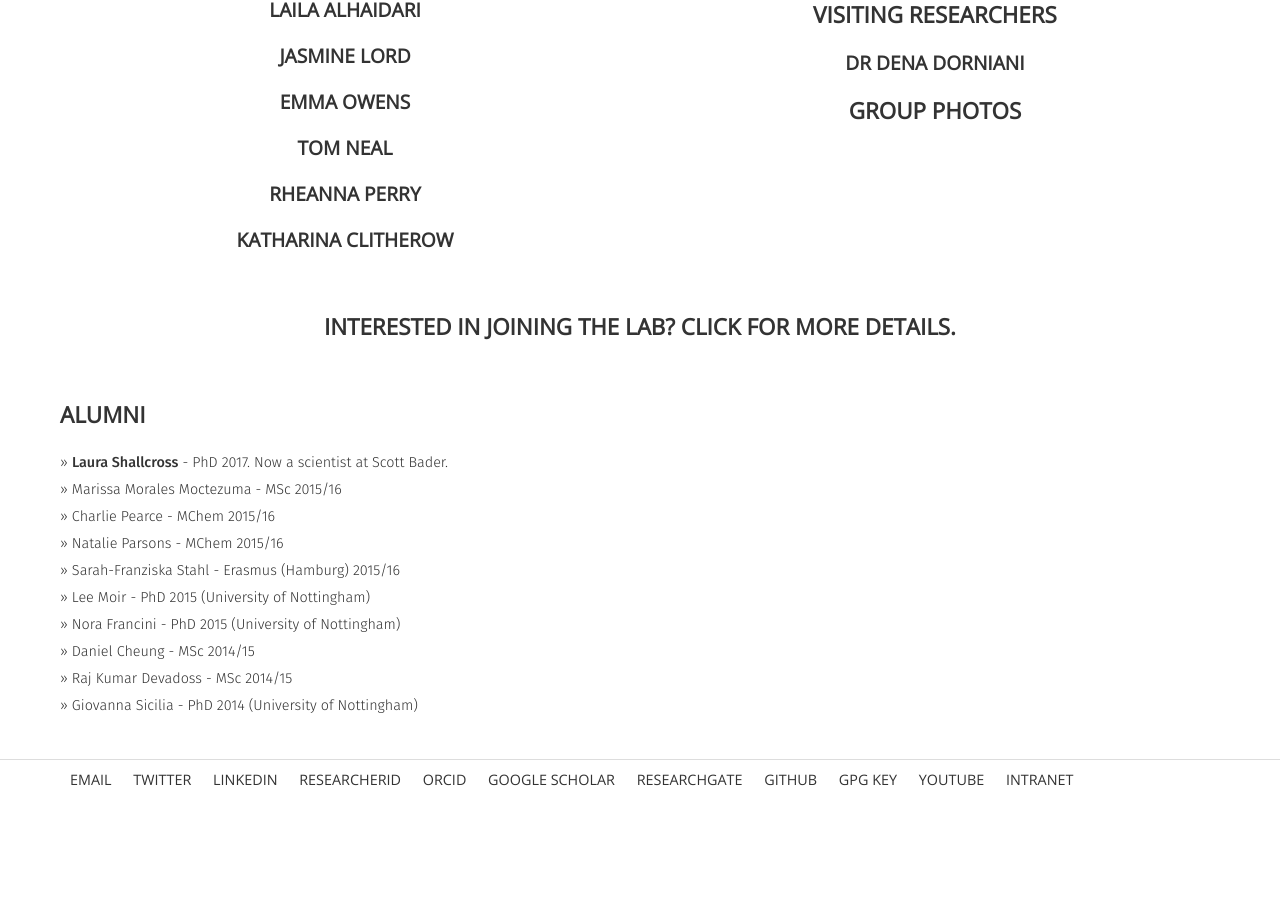
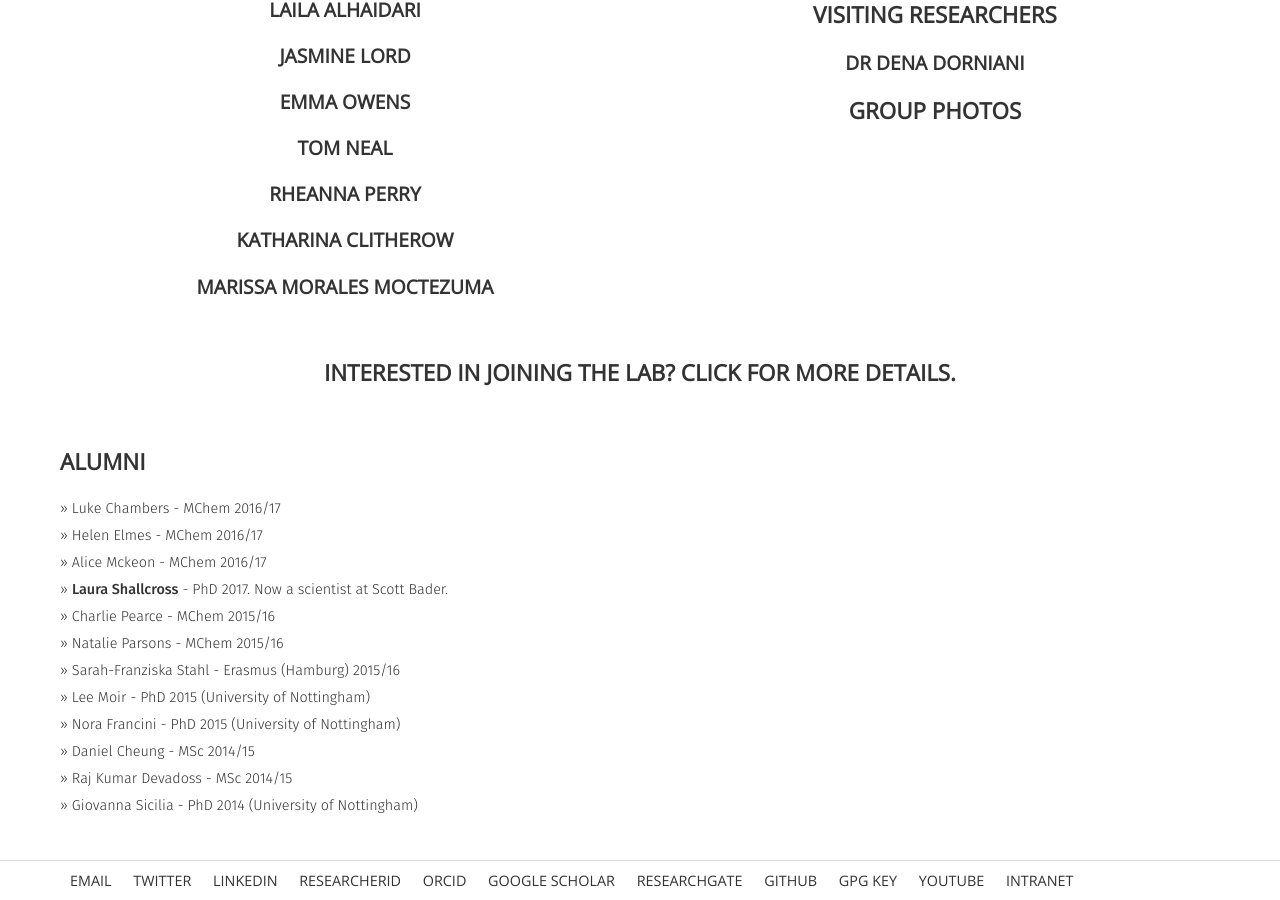
Before and after one commit to sebspain/sebspain.github.io, a Jekyll site: the page group/index.html, which Jekyll copies as it is, in a window 1280 px wide and 900 px high, scrolled down 577 px. Built offline with Jekyll 4.4.1, drawn with Linux system fonts in a browser that asks for light colours; before the commit the page ends 1376 px from its top, so only the background shows below that.

Commit message:
added Marissa to PhD students and news

```diff
--- a/group/index.html
+++ b/group/index.html
@@ -69,7 +69,7 @@
          <a href="profiles/Tom_Neal.html"><h3 class="profile">Tom Neal</h3></a>
          <a href="profiles/Rheanna_Perry.html"><h3 class="profile">Rheanna Perry</h3></a>
          <a href="profiles/Katharina_Clitherow.html"><h3 class="profile">Katharina Clitherow</h3></a>
-         <!-- <a href="profiles/Marissa_Morales_Moctezuma.html"><h3 class="profile">Marissa Morales Moctezuma</h3></a> -->
+         <a href="profiles/Marissa_Morales_Moctezuma.html"><h3 class="profile">Marissa Morales Moctezuma</h3></a>
          <!-- <a href="profiles/Anna_Mroz.html"><h3 class="profile">Anna Mroz</h3></a> -->
         </div>
         <div class="unit w-1-2">
@@ -89,8 +89,11 @@
         <div class="unit w-1-1">
             <h2>Alumni</h2>
             <ul class="news">
+                <li> &raquo; Luke Chambers - MChem 2016/17</li>
+                <li> &raquo; Helen Elmes - MChem 2016/17</li>
+                <li> &raquo; Alice Mckeon - MChem 2016/17</li>
                 <li> &raquo; <a href="profiles/Laura_Shallcross.html">Laura Shallcross</a> - PhD 2017. Now a scientist at Scott Bader.</li>
-                <li> &raquo; Marissa Morales Moctezuma - MSc 2015/16</li>
+                <!-- <li> &raquo; Marissa Morales Moctezuma - MSc 2015/16</li> -->
                 <li> &raquo; Charlie Pearce - MChem 2015/16</li>
                 <li> &raquo; Natalie Parsons - MChem 2015/16</li>
                 <li> &raquo; Sarah-Franziska Stahl - Erasmus (Hamburg) 2015/16</li>
--- a/index.html
+++ b/index.html
@@ -76,6 +76,7 @@
         <div class="unit w-1-3 center-on-mobiles">
             <h2>News</h2>
               <ul class="news">
+                <li><span>15 Sept 2017</span> &raquo; <a href="group/profiles/Marissa_Morales_Moctezuma.html">Marissa</a> has rejoined the group as PhD student. Welcome back!</li>
                 <li><span>16 Jul 2017</span> &raquo; Laura's paper on the effect of branched poly(acrylic acid) on apatite formation is now online in <a href="http://dx.doi.org/10.1039/C7TB00144D"><em>J. Mater. Chem. B.</em></a></li>
                 <li><span>28 Apr 2017</span> &raquo; Spain group <a href="http://gow.epsrc.ac.uk/NGBOViewGrant.aspx?GrantRef=EP/P027989/1">awarded funding to develop inflammation-responsive materials.</a> Further details to follow.</li>
                 <li><span>10 Mar 2017</span> &raquo; Congratulations to Laura passing her PhD viva.</li>
--- a/news_archive.html
+++ b/news_archive.html
@@ -58,6 +58,7 @@
 
             <h1>News Archive</h1>
               <ul class="news">
+                <li><span>15 Sept 2017</span> &raquo; <a href="group/profiles/Marissa_Morales_Moctezuma.html">Marissa</a> has rejoined the group as PhD student. Welcome back!</li>
                 <li><span>16 Jul 2017</span> &raquo; Laura's paper on the effect of branched poly(acrylic acid) on apatite formation is now online in <a href="http://dx.doi.org/10.1039/C7TB00144D"><em>J. Mater. Chem. B.</em></a></li>
                 <li><span>28 Apr 2017</span> &raquo; Spain group <a href="http://gow.epsrc.ac.uk/NGBOViewGrant.aspx?GrantRef=EP/P027989/1">awarded funding to develop inflammation-responsive materials.</a> Further details to follow.</li>
                 <li><span>10 Mar 2017</span> &raquo; Congratulations to Laura passing her PhD viva.</li>
```
Also changed, not shown: group/profiles/Marissa_Morales_Moctezuma.md (added, +10 -0 lines).
